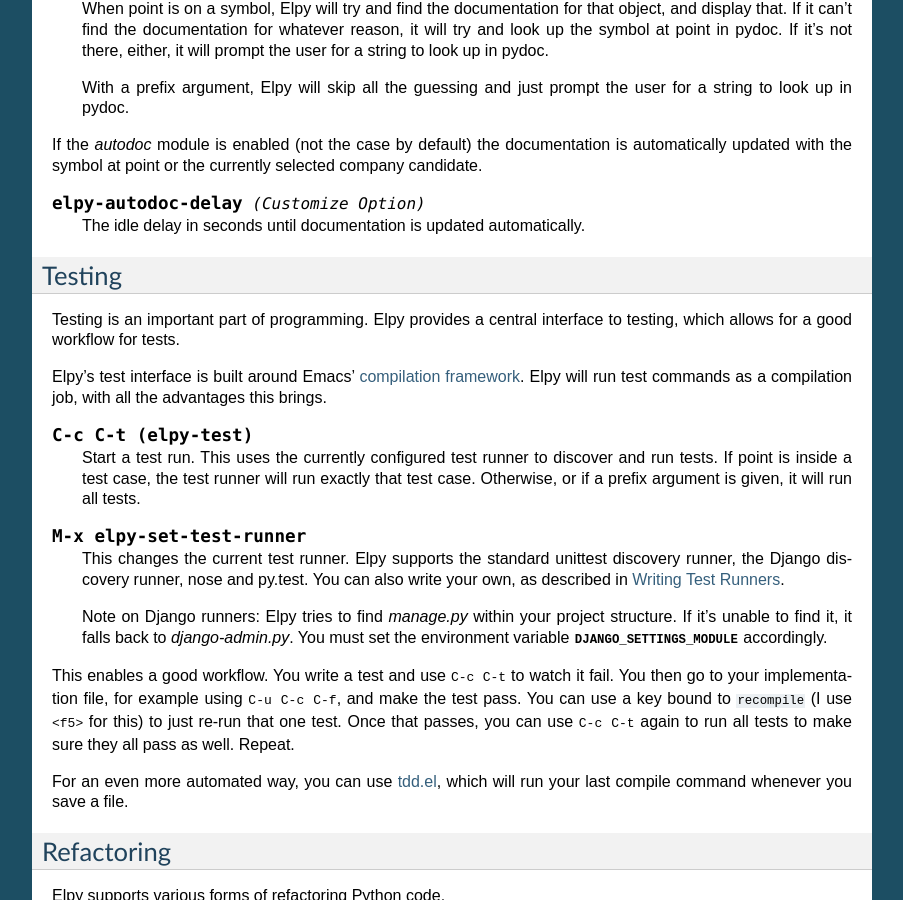
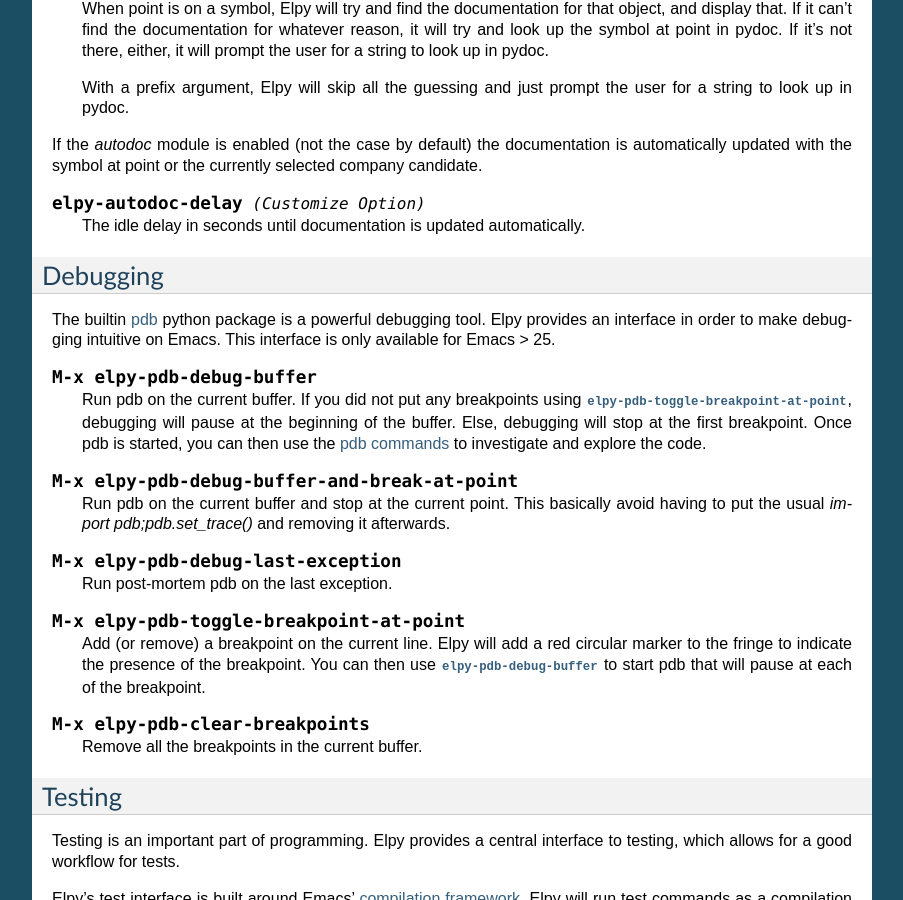
Before and after one commit to jorgenschaefer/elpy, a Sphinx documentation site: the page built from docs/ide.rst, in a window 1280 px wide and 900 px high, scrolled down 7174 px. Shown: the whole window, without its empty margins (198-1101 px from the left). Built offline with Sphinx 7.4.7, drawn with Linux system fonts in a browser that asks for light colours.

Commit message:
Start adding the documentation

```diff
--- a/docs/ide.rst
+++ b/docs/ide.rst
@@ -553,6 +553,53 @@
    The idle delay in seconds until documentation is updated automatically.
 
 
+Debugging
+=========
+
+The builtin `pdb`_ python package is a powerful debugging tool.
+Elpy provides an interface in order to make debugging intuitive on Emacs.
+This interface is only available for Emacs > 25.
+
+.. _pdb: https://docs.python.org/3/library/pdb.html
+
+.. command:: elpy-pdb-debug-buffer
+   :kbd:
+
+   Run pdb on the current buffer. If you did not put any breakpoints
+   using :command:`elpy-pdb-toggle-breakpoint-at-point`, debugging
+   will pause at the beginning of the buffer. Else, debugging will
+   stop at the first breakpoint. Once pdb is started, you can then use the
+   `pdb commands`_ to investigate and explore the code.
+
+.. _pdb commands: https://docs.python.org/3/library/pdb.html#debugger-commands
+
+.. command:: elpy-pdb-debug-buffer-and-break-at-point
+   :kbd:
+
+   Run pdb on the current buffer and stop at the current point. This
+   basically avoid having to put the usual `import
+   pdb;pdb.set_trace()` and removing it afterwards.
+
+.. command:: elpy-pdb-debug-last-exception
+   :kbd:
+
+   Run post-mortem pdb on the last exception.
+
+.. command:: elpy-pdb-toggle-breakpoint-at-point
+   :kbd:
+
+   Add (or remove) a breakpoint on the current line. Elpy will add a
+   red circular marker to the fringe to indicate the presence of the
+   breakpoint. You can then use :command:`elpy-pdb-debug-buffer` to
+   start pdb that will pause at each of the breakpoint.
+
+.. command:: elpy-pdb-clear-breakpoints
+   :kbd:
+
+   Remove all the breakpoints in the current buffer.
+
+
+
 Testing
 =======
 
```
Also changed, not shown: 1 other file.
